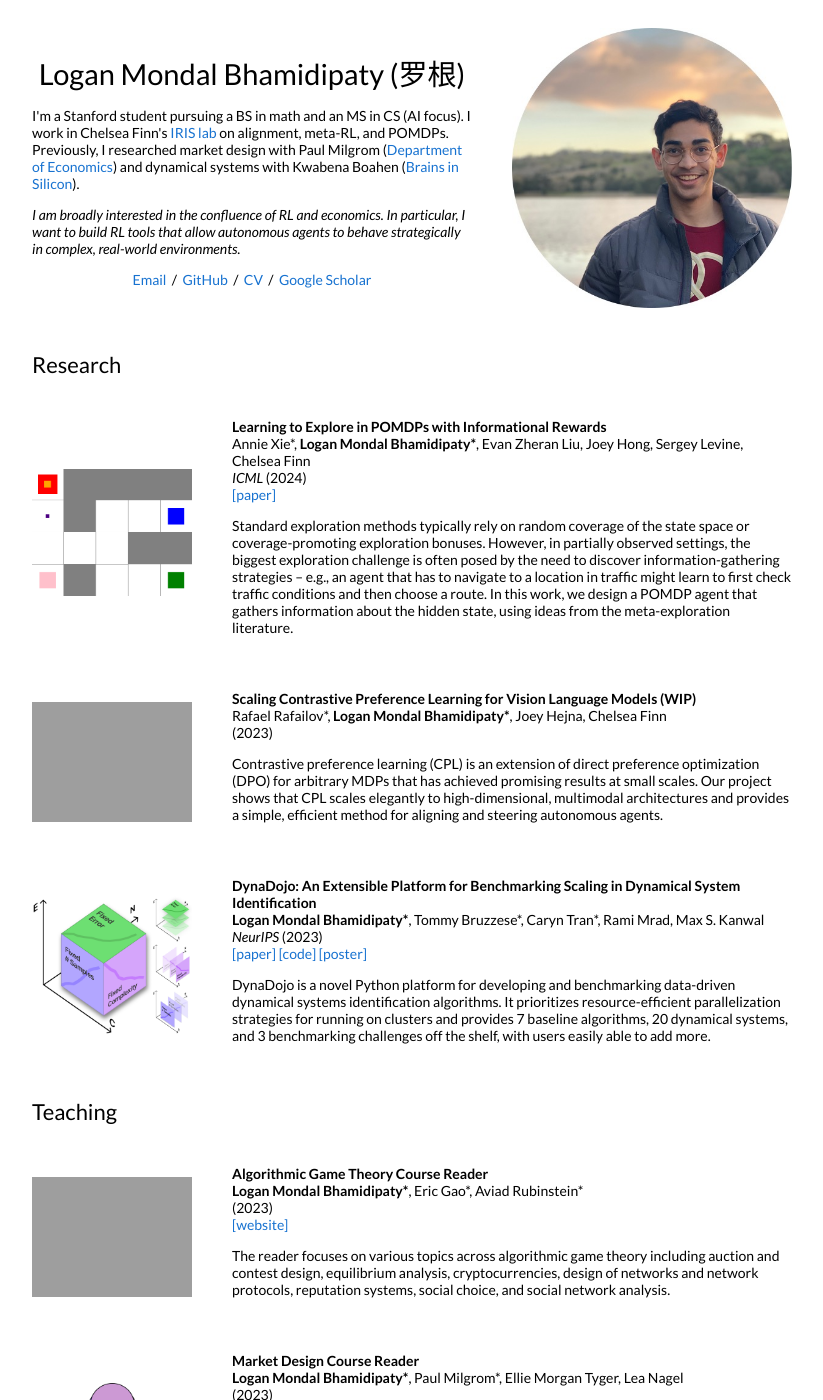
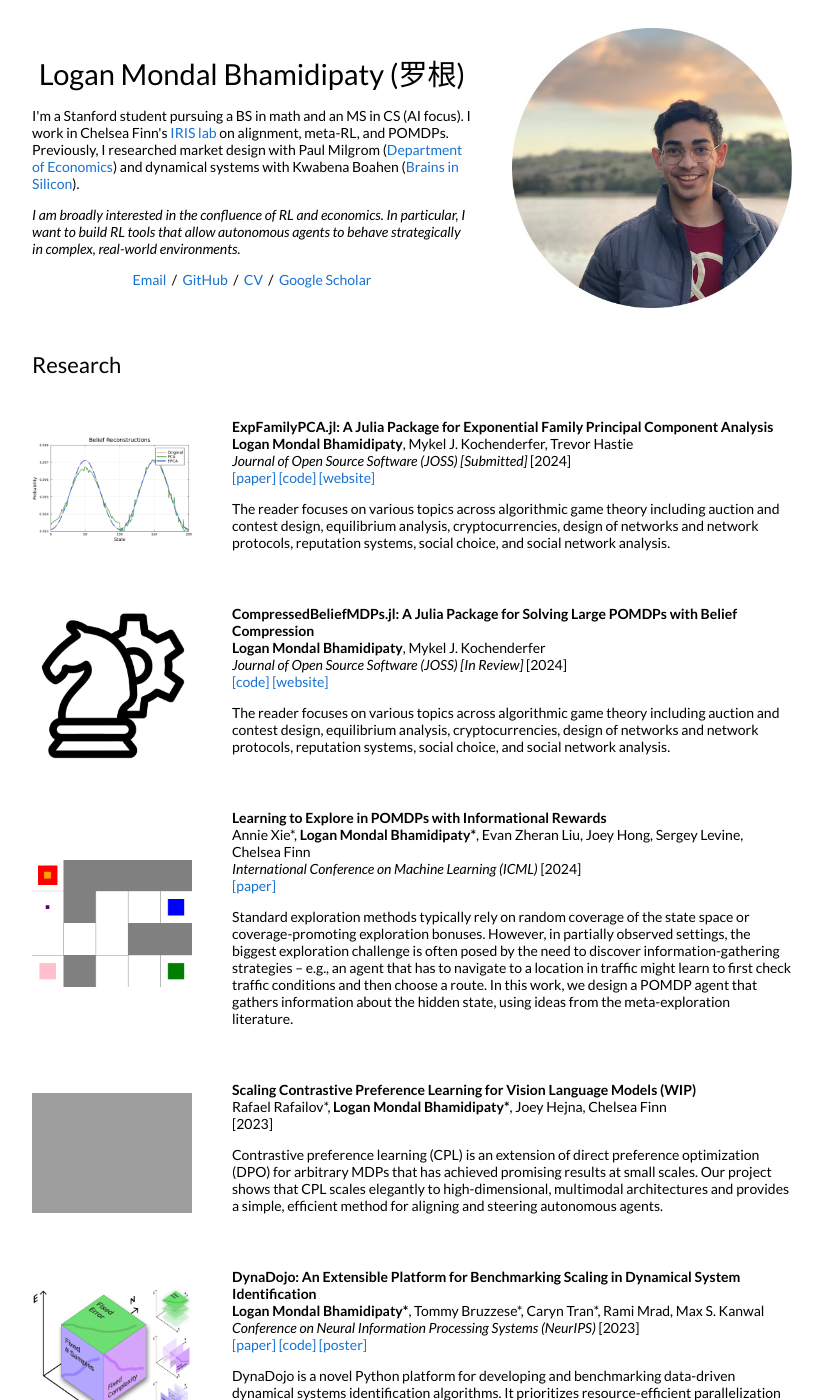
Before and after one commit to FlyingWorkshop/logan-mondal-bhamidipaty, a Jekyll site: the page built from _posts/2024-10-12-epca.md, in a window 1280 px wide and 1400 px high. Shown: the whole window, without its empty margins (228-1051 px from the left). Built offline with Jekyll 4.4.1, drawn with Linux system fonts in a browser that asks for light colours; our own code applies the rules of GitHub Pages for plain Markdown files.

Commit message:
updating website

```diff
--- a/_includes/section.html
+++ b/_includes/section.html
@@ -22,7 +22,7 @@
       <br>
       {{ post.authors }}
       <br>
-      <em>{{ post.venue }}</em> ({{ post.date | date: "%Y" }})
+      <em>{{ post.venue }}</em> [{{ post.date | date: "%Y" }}]
       <br>
 
       {% comment %} Dynamic tagging {% endcomment %}
--- a/_posts/2023-12-16-pomdp.md
+++ b/_posts/2023-12-16-pomdp.md
@@ -3,7 +3,7 @@ title:  Learning to Explore in POMDPs with Informational Rewards
 date:   2024-05-01 11:54:37 -0800
 authors: Annie Xie*, <strong>Logan Mondal Bhamidipaty*</strong>, Evan Zheran Liu, Joey Hong, Sergey Levine, Chelsea Finn
 category: research
-venue: ICML
+venue: International Conference on Machine Learning (ICML)
 paper: https://openreview.net/pdf?id=oTD3WoQyFR
 image: /pomdp.gif
 ---
--- /dev/null
+++ b/_posts/2024-10-12-epca.md
@@ -0,0 +1,12 @@
+---
+title:  "ExpFamilyPCA.jl: A Julia Package for Exponential Family Principal Component Analysis"
+date:   2024-10-12 11:54:37 -0800
+authors: <strong>Logan Mondal Bhamidipaty</strong>, Mykel J. Kochenderfer, Trevor Hastie
+category: research
+image: /epca_reconstruction.png
+venue: Journal of Open Source Software (JOSS) [Submitted]
+paper: ../epca_draft.pdf
+code: https://github.com/sisl/ExpFamilyPCA.jl
+website: https://joss.theoj.org/papers/8c617a932d19b28d5ac0299b23d2c8dc
+---
+The reader focuses on various topics across algorithmic game theory including auction and contest design, equilibrium analysis, cryptocurrencies, design of networks and network protocols, reputation systems, social choice, and social network analysis.
```
Also changed, not shown: _posts/2023-12-15-dynadojo.md (+2 -2 lines), _posts/2024-01-01-algorithmic-game-theory.md (+1 -1 lines), _posts/2024-07-18-compressed.md (added, +11 -0 lines), assets/images/agt.png (added), assets/images/epca_reconstruction.png (added), 2 other files.
